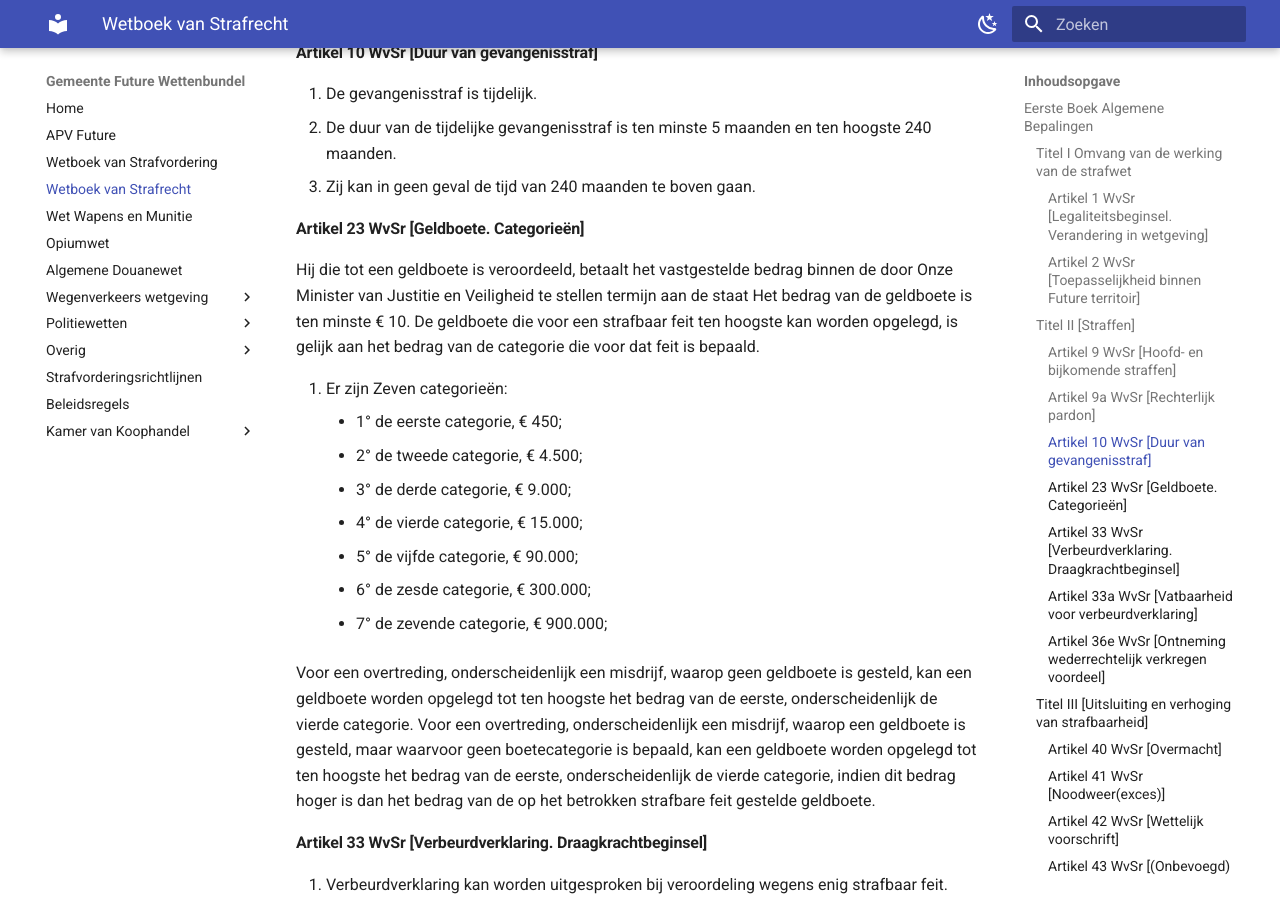
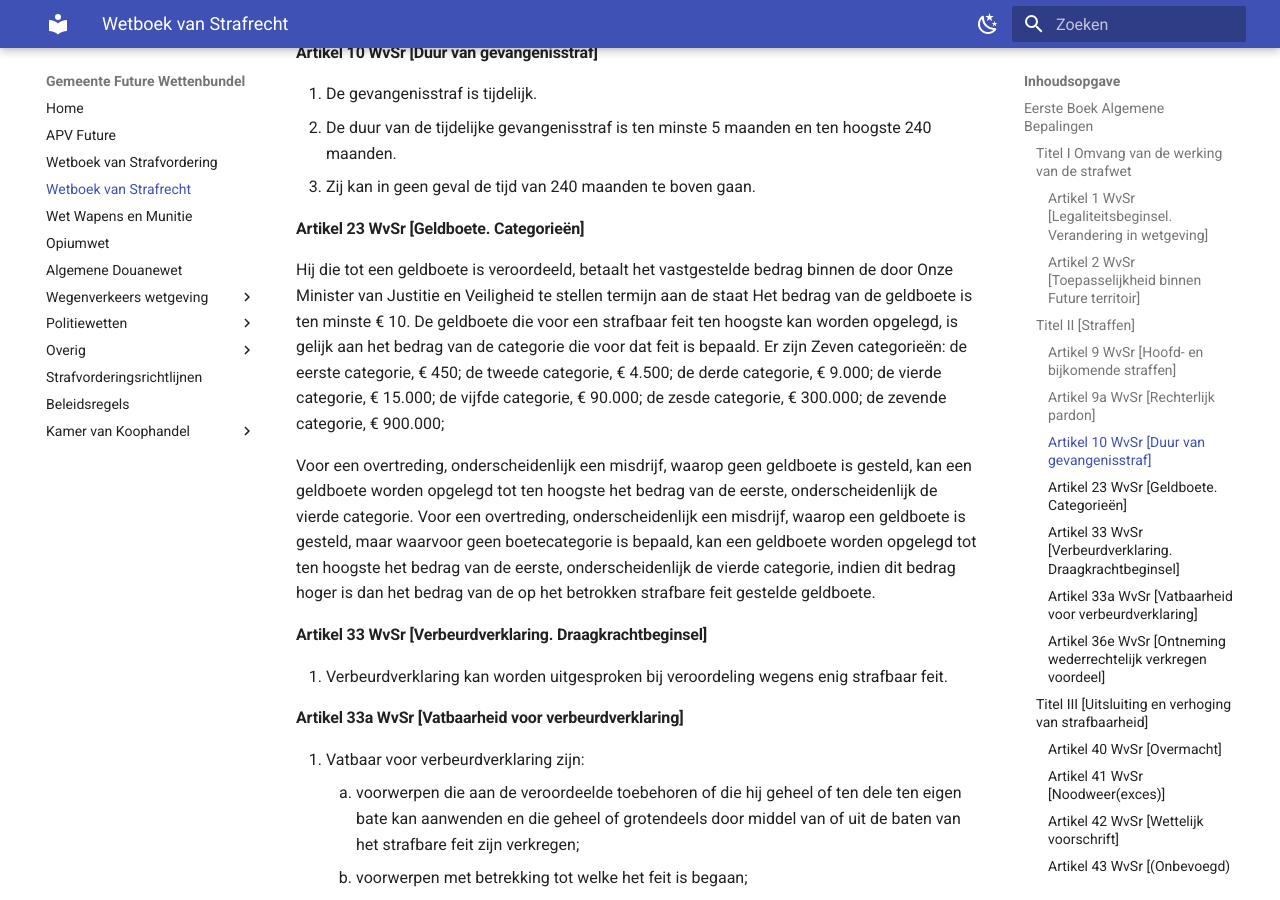
Before and after one commit to EnriqueFernandez20/FutureRP-Wettenbundel, an MkDocs documentation site: the page built from docs/wetboek-van-strafrecht.md, in a window 1280 px wide and 900 px high, scrolled down 1417 px. Built offline with MkDocs 1.6.1 and Material for MkDocs 9.7.7, drawn with Linux system fonts in a browser that asks for light colours.

Commit message:
Update wetboek-van-strafrecht.md

```diff
--- a/docs/wetboek-van-strafrecht.md
+++ b/docs/wetboek-van-strafrecht.md
@@ -46,15 +46,14 @@ Indien de rechter dit raadzaam acht in verband met de geringe ernst van het feit
 Hij die tot een geldboete is veroordeeld, betaalt het vastgestelde bedrag binnen de door Onze Minister van Justitie en Veiligheid te stellen termijn aan de staat
 Het bedrag van de geldboete is ten minste € 10.
 De geldboete die voor een strafbaar feit ten hoogste kan worden opgelegd, is gelijk aan het bedrag van de categorie die voor dat feit is bepaald.
-
-1. Er zijn Zeven categorieën:
-     - 1° de eerste categorie, € 450;
-     - 2° de tweede categorie, € 4.500;
-     - 3° de derde categorie, € 9.000;
-     - 4° de vierde categorie, € 15.000;
-     - 5° de vijfde categorie, € 90.000;
-     - 6° de zesde categorie, € 300.000;
-     - 7° de zevende categorie, € 900.000;
+Er zijn Zeven categorieën:
+   de eerste categorie, € 450;
+   de tweede categorie, € 4.500;
+   de derde categorie, € 9.000;
+   de vierde categorie, € 15.000;
+   de vijfde categorie, € 90.000;
+   de zesde categorie, € 300.000;
+   de zevende categorie, € 900.000;
 
 
 Voor een overtreding, onderscheidenlijk een misdrijf, waarop geen geldboete is gesteld, kan een geldboete worden opgelegd tot ten hoogste het bedrag van de eerste, onderscheidenlijk de vierde categorie.
```
